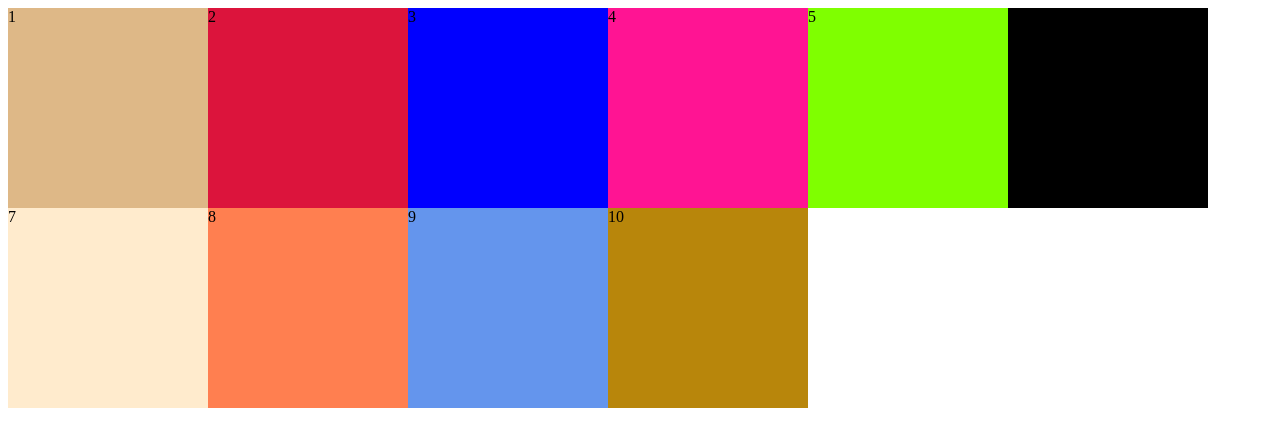
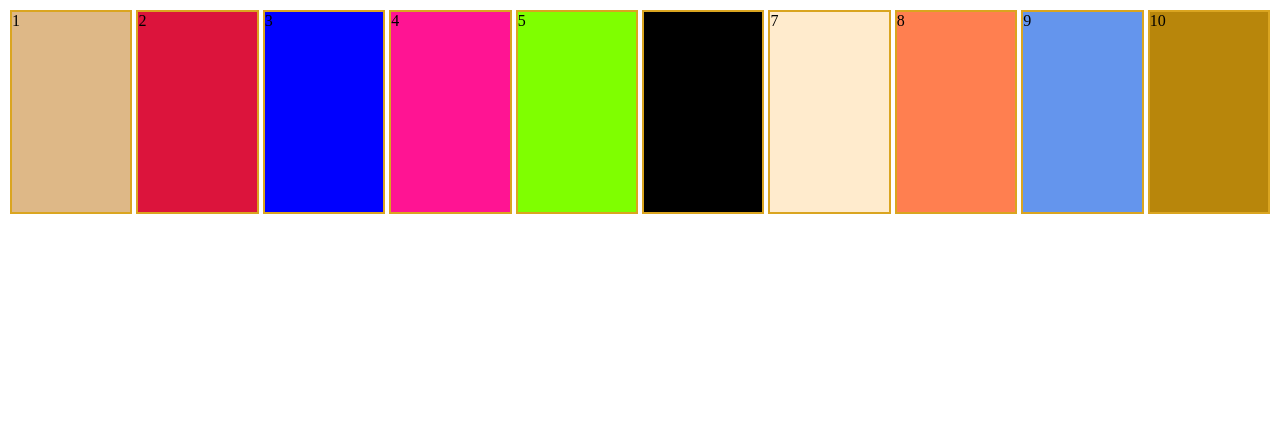
Before and after one commit to chrisjamesjackmccray/lecture-04, a plain HTML site: page index.html in a window 1280 px wide. Drawn offline with Linux system fonts and the light colour scheme.

Commit message:
More Flexbox stuff

```diff
--- a/styles/main.css
+++ b/styles/main.css
@@ -1,14 +1,15 @@
 .container {
   display: flex;
-  flex-wrap: wrap;
-  flex-direction: row;
+
 }
 
 
 
 .box {
+  width: 200px;
   height: 200px;
-  width: 200px;
+  border: 2px solid goldenrod;
+  margin: 2px;
 }
 
 .box1 {
```
